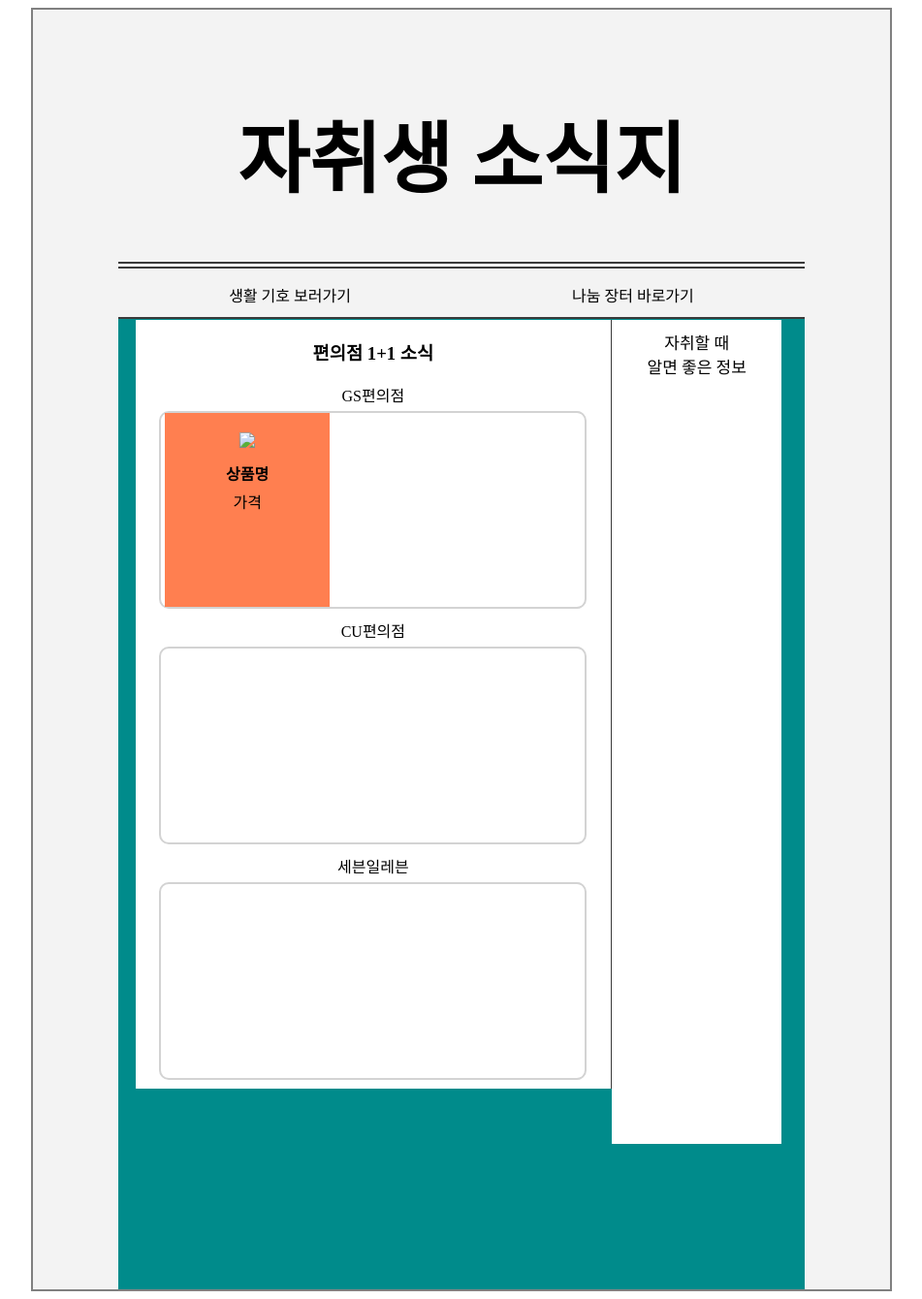
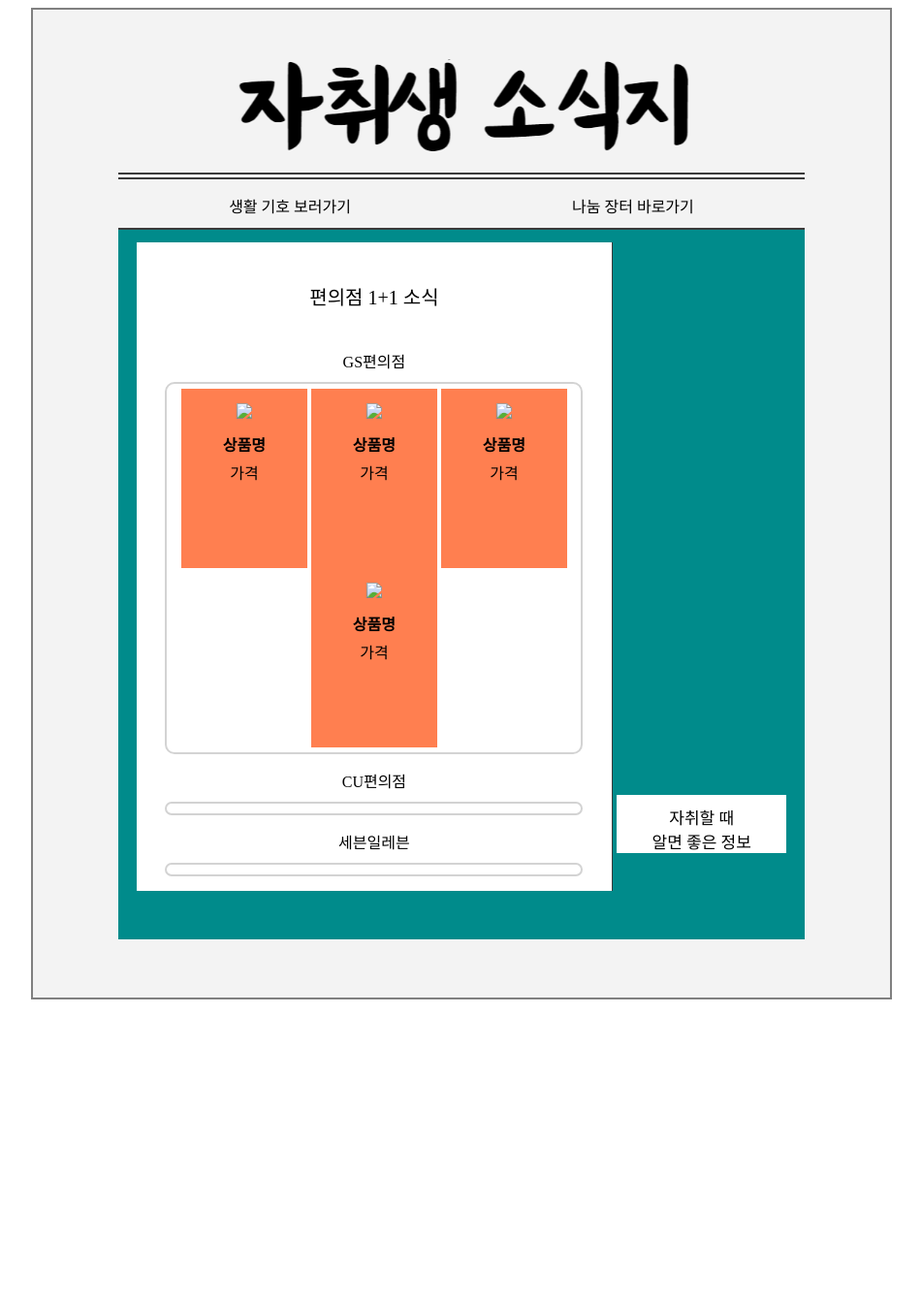
Before and after one commit to mung-dang/AloneLife, a Flask app: page / in a window 1280 px wide. Shown: the whole page at 97% size, without its empty margins (164-1115 px from the left). After the commit the page ends 1031 px from the top, so only its background shows below. Run offline with Flask 2, Linux system fonts and the light colour scheme; parts of the project's set-up code (start-up, migrations or seed data) failed here and were passed over; some libraries are stand-ins or nearby versions.

Commit message:
크롤링한 데이터 적용법 구상중

```diff
--- a/app.py
+++ b/app.py
@@ -1,6 +1,6 @@
-from flask import Flask, render_template
+from flask import Flask, render_template, request, jsonify
 app = Flask(__name__)
-import requests
+
 from bs4 import BeautifulSoup
 from selenium import webdriver
 from selenium.webdriver.chrome.service import Service
@@ -24,6 +24,7 @@
 gs_goods_price = []
 
 i = 0
+j = 0
 while i < 33:
     i += 1
     html_store = driver.page_source
@@ -31,33 +32,40 @@
     goods = soup.find('ul', class_="prod_list")
     for good in goods:
         try:
+            j += 1
             good_img = good.find('img')['src']
-            gs_goods_img.append(good_img)
             good_name = good.find('p', class_="tit")
-            gs_goods_name.append(good_name.text)
             good_price = good.find('p', class_="price")
-            gs_goods_price.append(good_price.text)
+            db.gsstore.update_one({'number': j}, {'$set': {'name': good_name.text}}, upsert=True)
+            db.gsstore.update_one({'number': j}, {'$set': {'img': good_img}}, upsert=True)
+            db.gsstore.update_one({'number': j}, {'$set': {'price': good_price.text}}, upsert=True)
         except:
-            break
-
+            break;
     driver.execute_script("goodsPageController.moveControl(1)")
     element2 = wait.until(EC.visibility_of_element_located(
         (By.XPATH, '//*[@id="contents"]/div[2]/div[3]/div/div/div[1]/ul')))
-
-
 
 
 @app.route('/')
 def home():
    return render_template('index.html')
 
+
+@app.route('/gs', method=['GET'])
+def read_store():
+    gs_stores = list(db.gsstore.find({}, {'id': False}))
+    return jsonify({'all_gs': gs_stores})
+
+
 @app.route('/sign')
 def life():
    return render_template('sign.html')
+
 
 @app.route('/food')
 def food():
    return render_template('food.html')
 
+
 if __name__ == '__main__':
    app.run('0.0.0.0',port=5000,debug=True)
--- a/templates/index.html
+++ b/templates/index.html
@@ -3,6 +3,26 @@
 <head>
     <meta charset="UTF-8">
     <title>Title</title>
+    <script src="https://ajax.googleapis.com/ajax/libs/jquery/3.6.1/jquery.min.js"></script>
+        <script type="javascript">
+        function readStore(){
+            $.ajax({
+                type: "GET",
+                url: "/gs",
+                data: {},
+                success: function (response){
+                    let gs_store = response['all_gs']
+                    for (let i = 0; i < gs_store.length; i++){
+                        let number = gs_store[i]['number']
+                        let name = gs_store[i]['name']
+                        let img = gs_store[i]['img']
+                        let price = gs_store[i]['price']
+                    }
+
+                }
+            })
+        }
+    </script>
     <style>
         .wrap{
             width: 100%;
@@ -24,9 +44,10 @@
             border-bottom: double #3A3A3A 7px;
             margin: auto;
         }
-        .title_txt{
+        .title_img{
+            width: 70%;
             padding-top: 5%;
-            font-size: 80px;
+            text-align: center;
         }
         .menu{
             width: 80%;
@@ -41,54 +62,57 @@
         }
         .first_btn{
             width: 50%;
-            height: 35px;
+            height: 100%;
             padding-top: 15px;
             float: left;
         }
         .second_btn{
             width: 50%;
-            height: 35px;
+            height: 100%;
             padding-top: 15px;
             float: left;
         }
         .body{
             width: 80%;
-            height: 1000px;
+            height: 100%;
             background-color: darkcyan;
-            margin: auto;
+            margin: auto auto 60px auto;
             padding-top: 1px;
         }
         .body-in{
             width: 99%;
             margin: auto;
+            padding-bottom: 50px;
         }
         .store_info{
-            float: left;
+            display: inline-block;
             width: 70%;
             height: 100%;
-            margin-left: 2%;
             background-color: white;
             border-right: solid #3A3A3A 1px;
             padding-top: 1px;
+        }
+        .store_title{
+            margin: 40px 0 40px 0;
+            font-size: 20px;
         }
         .store_name{
             margin-top: 10px;
         }
         .gs_store{
-            clear: left;
-            width: 89%;
-            height: 200px;
-            margin: 1% 0 2% 5%;
+            width: 85%;
+            height: 100%;
+            margin: 10px auto 15px auto;
             border: solid lightgrey 2px;
             border-radius: 10px;
+            padding: 5px;
         }
         .goods{
-            float: left;
-            width: 150px;
-            height: 160px;
+            display: inline-block;
+            width: 110px;
+            height: 150px;
             background-color: coral;
-            margin-left: 4px;
-            padding: 20px 10px 20px 10px;
+            padding: 15px 10px 20px 10px;
         }
         .img{
             margin-bottom: 10px;
@@ -97,30 +121,22 @@
             margin-top: 5px;
         }
         .recommend{
-            float: left;
+            display: inline-block;
             width: 25%;
-            height: 850px;
+            height: 100%;
             background-color: white;
         }
         .wash_tip{
             padding-top: 10px;
             font-size: 17px;
         }
-        .tip_img{
-            width: 245px;
-            height: 800px;
-            margin-top: 10px;
-        }
     </style>
-    <script type="javascript">
-
-    </script>
 </head>
 <body>
     <div class="wrap">
         <div class="total">
             <div class="title">
-                <h1 class="title_txt">자취생 소식지</h1>
+                <img class="title_img" src="../static/title.png" onclick="location.href='http://127.0.0.1:5000/'">
             </div>
             <div class="menu">
                 <div class="menu_in">
@@ -131,15 +147,28 @@
             <div class="body">
                 <div class="body-in">
                     <div class="store_info">
-                        <h3>편의점 1+1 소식</h3>
+                        <div class="store_title">편의점 1+1 소식</div>
                         <div class="store_name">GS편의점</div>
                         <div class="gs_store">
                             <div class="goods">
-                                <img class="img" src="https://via.placeholder.com/100">
-                                <div>
-                                    <strong class="name">상품명</strong>
-                                    <div class="price">가격</div>
-                                </div>
+                                <img class="img" src="https://via.placeholder.com/100"><br>
+                                <strong class="name">상품명</strong>
+                                <div class="price">가격</div>
+                            </div>
+                            <div class="goods">
+                                <img class="img" src="https://via.placeholder.com/100"><br>
+                                <strong class="name">상품명</strong>
+                                <div class="price">가격</div>
+                            </div>
+                            <div class="goods">
+                                <img class="img" src="https://via.placeholder.com/100"><br>
+                                <strong class="name">상품명</strong>
+                                <div class="price">가격</div>
+                            </div>
+                            <div class="goods">
+                                <img class="img" src="https://via.placeholder.com/100"><br>
+                                <strong class="name">상품명</strong>
+                                <div class="price">가격</div>
                             </div>
                         </div>
                         <div class="store_name">CU편의점</div>
@@ -154,6 +183,8 @@
                             자취할 때<br>
                             알면 좋은 정보
                         </div>
+                        <div>
+                        </div>
                     </div>
                 </div>
             </div>
--- a/templates/sign.html
+++ b/templates/sign.html
@@ -56,7 +56,7 @@
         .body{
             width: 80%;
             height: 100%;
-            background-color: darkcyan;
+            background-color: #F3F3F3;
             margin: auto auto 60px auto;
             padding-top: 1px;
         }
@@ -100,7 +100,7 @@
     <div class="wrap">
         <div class="total">
             <div class="title">
-                <img class="title_img" src="../static/title.png">
+                <img class="title_img" src="../static/title.png" onclick="location.href='http://127.0.0.1:5000/'">
             </div>
             <div class="menu">
                 <div class="menu_in">
```
Also changed, not shown: static/title.png (added).
